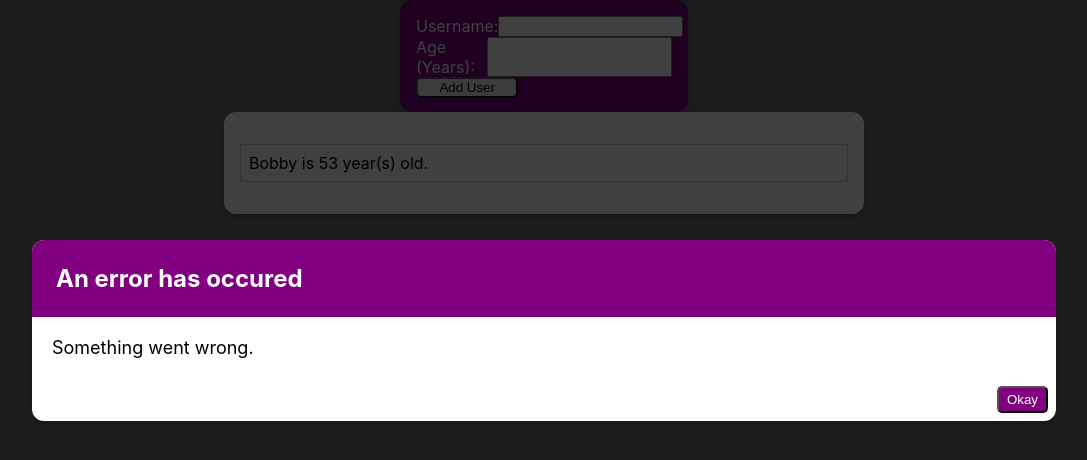
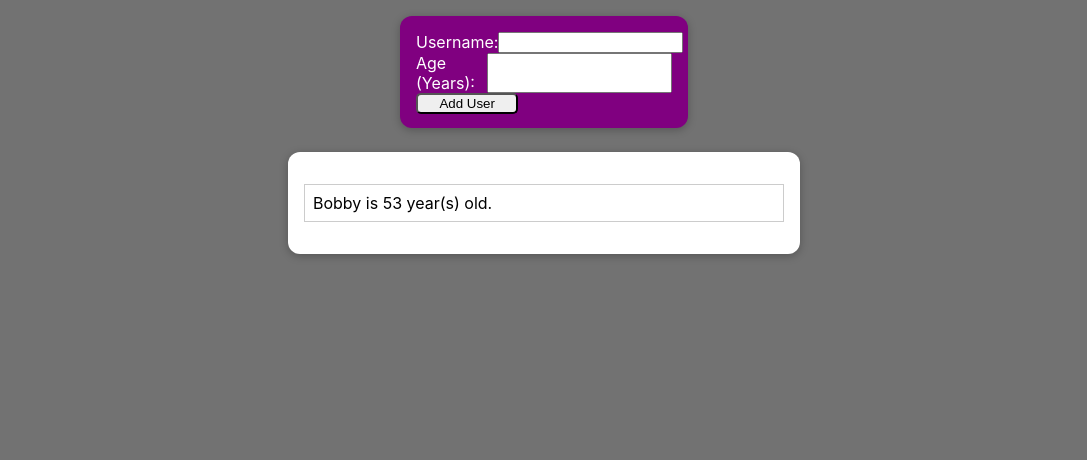
Before and after one commit to Niloy28/user-list, a React (Create React App) app: page / in a window 1280 px wide. Shown: the top 460 px of the page, without its empty margins (96-1183 px from the left). Built offline with nearby package versions, Linux system fonts and the light colour scheme.

Commit message:
Add Modal component, show error with wrong input.

```diff
--- a/src/components/UI/Modal.tsx
+++ b/src/components/UI/Modal.tsx
@@ -1,12 +1,12 @@
+import Card from "./Card";
 import ModalProps from "../../types/ModalProps";
-import Card from "./Card";
 
 import styles from "../../styles/Modal.module.css";
 
 const Modal: React.FC<ModalProps> = (props) => {
 	return (
 		<div>
-			<div className={styles.backdrop}></div>
+			<div className={styles.backdrop} onClick={props.onClearModal}></div>
 			<Card className={styles.modal}>
 				<header className={styles.header}>
 					<h2>{props.title}</h2>
@@ -15,7 +15,9 @@ const Modal: React.FC<ModalProps> = (props) => {
 					<p>{props.message}</p>
 				</div>
 				<footer>
-					<button>{props.buttonText}</button>
+					<button onClick={props.onClearModal}>
+						{props.buttonText === undefined ? "Okay" : props.buttonText}
+					</button>
 				</footer>
 			</Card>
 		</div>
--- a/src/components/Users/AddUser.tsx
+++ b/src/components/Users/AddUser.tsx
@@ -1,26 +1,43 @@
 import React, { useState } from "react";
 
 import Card from "../UI/Card";
+import Modal from "../UI/Modal";
 import User from "../../types/User";
+import ErrorMessage from "../../types/ErrorMessage";
 
 import styles from "../../styles/AddUser.module.css";
-import Modal from "../UI/Modal";
 
 const AddUser: React.FC<{ onAddUser: (user: User) => void }> = (props) => {
 	const [username, setUsername] = useState("");
 	const [age, setAge] = useState("");
+	const [errorMessage, setErrorMessage] = useState<ErrorMessage | undefined>();
 
 	const addUserHandler = (event: React.FormEvent<HTMLFormElement>) => {
 		event.preventDefault();
 
+		const trimmedUsername = username.trim();
+		const trimmedAge = age.trim();
+
+		if (trimmedUsername.length === 0 || trimmedAge.length === 0) {
+			setErrorMessage({
+				title: "Invalid Input",
+				message: "Please fill all fields.",
+			});
+		} else if (+trimmedAge < 0) {
+			setErrorMessage({
+				title: "Invalid Age",
+				message: "Age must be positive.",
+			});
+		} else {
 			const newUser: User = {
-			username: username,
-			age: parseInt(age),
+				username: username.trim(),
+				age: parseInt(age.trim()),
 			};
 
 			props.onAddUser(newUser);
 			setUsername("");
 			setAge("");
+		}
 	};
 
 	const usernameChangeHandler = (
@@ -33,13 +50,20 @@ const AddUser: React.FC<{ onAddUser: (user: User) => void }> = (props) => {
 		setAge(event.currentTarget.value);
 	};
 
+	const clearErrorHandler = () => {
+		setErrorMessage(undefined);
+	};
+
 	return (
 		<>
+			{errorMessage && (
 				<Modal
-				buttonText="Okay"
-				title="An error has occured"
-				message="Something went wrong."
+					title={errorMessage.title}
+					message={errorMessage.message}
+					onClearModal={clearErrorHandler}
 				/>
+			)}
+
 			<Card className={styles.addUserCard}>
 				<form className={styles.addUserForm} onSubmit={addUserHandler}>
 					<div className={styles.addUserField}>
--- a/src/styles/AddUser.module.css
+++ b/src/styles/AddUser.module.css
@@ -2,6 +2,7 @@
 	width: 18rem;
 	background-color: purple;
 	padding: 1rem;
+	margin: 1rem;
 }
 
 .addUserForm {
--- a/src/styles/Modal.module.css
+++ b/src/styles/Modal.module.css
@@ -11,8 +11,8 @@
 .modal {
 	position: fixed;
 	top: 30vh;
-	left: 10%;
-	width: 80%;
+	left: 15%;
+	width: 70%;
 	background-color: white;
 	z-index: 100;
 	overflow: hidden;
--- a/src/styles/UserList.module.css
+++ b/src/styles/UserList.module.css
@@ -1,6 +1,7 @@
 .userList {
 	background-color: white;
-	width: 50%;
+	width: 40%;
+	margin: 0.5rem;
 }
 
 .userList ul {
--- /dev/null
+++ b/src/types/ErrorMessage.ts
@@ -0,0 +1,6 @@
+type ErrorMessage = {
+	title: string;
+	message: string;
+};
+
+export default ErrorMessage;
--- a/src/types/ModalProps.ts
+++ b/src/types/ModalProps.ts
@@ -1,7 +1,8 @@
 interface ModalProps {
 	title: string;
 	message: string;
-	buttonText: string;
+	buttonText?: string;
+	onClearModal: () => void;
 }
 
 export default ModalProps;
```
Lines whose indentation alone changed are shown as unchanged.
